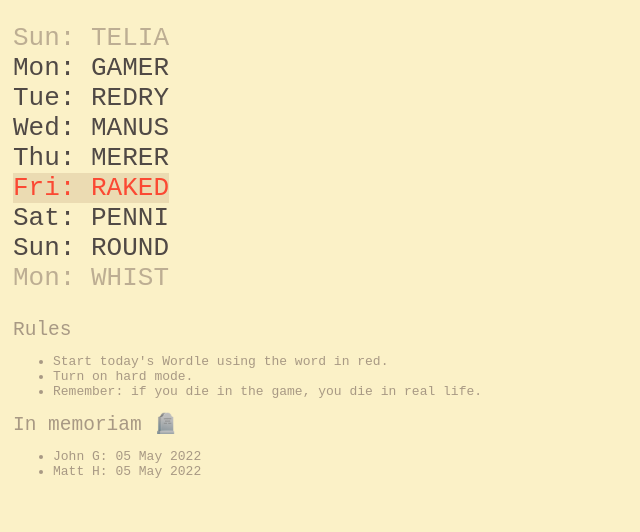
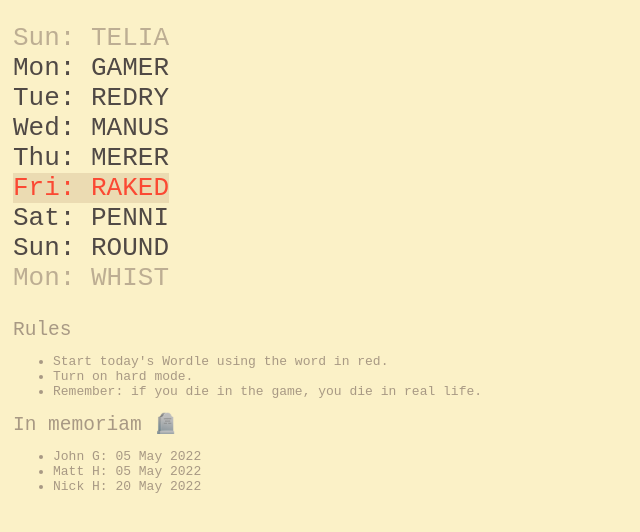
Before and after one commit to jdbgray/jdbgray.github.io, a plain HTML site: page docs/johndle.html in a window 1280 px wide. Shown: the part 68-600 px from the top of the page, without its empty margins (0-640 px from the left). Drawn offline with Linux system fonts and the light colour scheme.

Commit message:
Johndle in memoriam update (RIP Nick H)

```diff
--- a/docs/johndle.html
+++ b/docs/johndle.html
@@ -32,6 +32,7 @@
       <ul>
 	  <li>John G: 05 May 2022</li>
 	  <li>Matt H: 05 May 2022</li>
+	  <li>Nick H: 20 May 2022</li>
       </ul>
     </body>
 </html>
```
